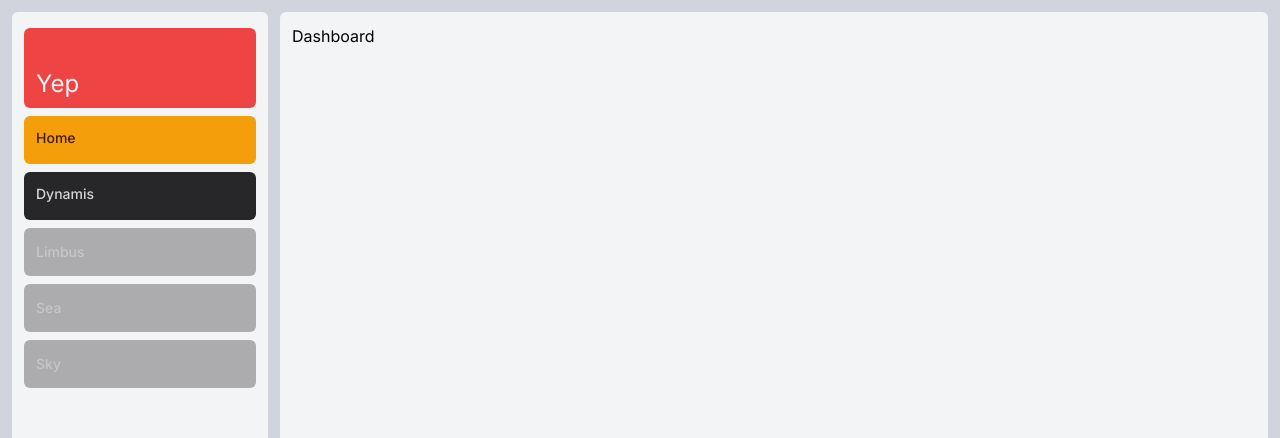
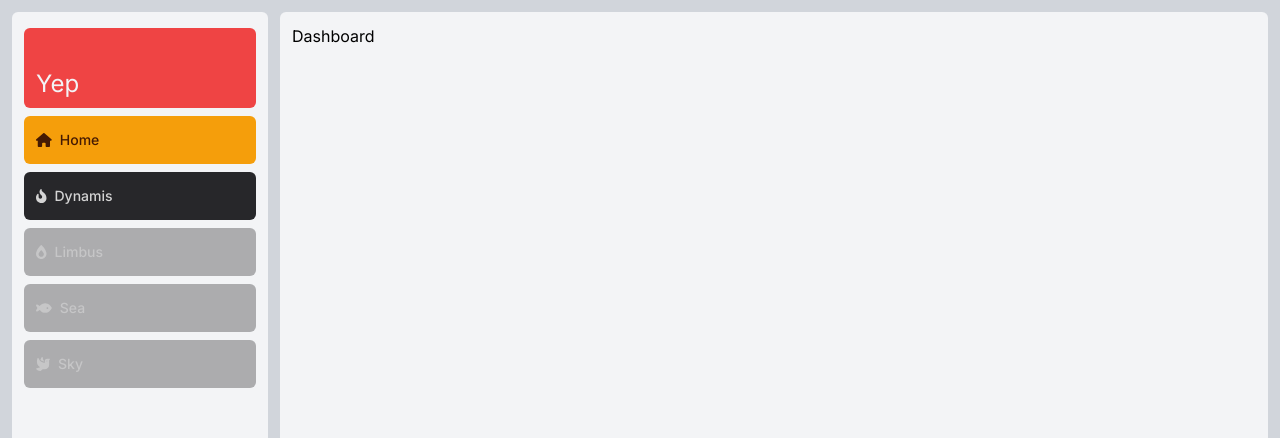
Before and after one commit to Meatclump/ls-tracker, a Next.js app: page /dashboard in a window 1280 px wide. Shown: the top 438 px of the page. Built offline with nearby package versions, Linux system fonts and the light colour scheme.

Commit message:
Added font awesome icons

```diff
--- a/app/ui/dashboard/nav-links.tsx
+++ b/app/ui/dashboard/nav-links.tsx
@@ -1,14 +1,16 @@
 'use client'
 
+import { faCloud, faDove, faFireFlameCurved, faFireFlameSimple, faFish, faHouse } from "@fortawesome/free-solid-svg-icons"
+import { FontAwesomeIcon } from "@fortawesome/react-fontawesome"
 import Link from "next/link"
 import { usePathname } from "next/navigation"
 
 const links = [
-	{ name: "Home", href: "/dashboard" },
-	{ name: "Dynamis", href: "/dashboard/dynamis" },
-	{ name: "Limbus", href: "/dashboard/limbus", disabled: true },
-	{ name: "Sea", href: "/dashboard/sea", disabled: true },
-	{ name: "Sky", href: "/dashboard/sky", disabled: true },
+	{ name: "Home", href: "/dashboard", icon: <FontAwesomeIcon icon={faHouse} /> },
+	{ name: "Dynamis", href: "/dashboard/dynamis", icon: <FontAwesomeIcon  icon={faFireFlameCurved}/> },
+	{ name: "Limbus", href: "/dashboard/limbus", icon: <FontAwesomeIcon icon={faFireFlameSimple} />, disabled: true },
+	{ name: "Sea", href: "/dashboard/sea", icon: <FontAwesomeIcon icon={faFish} />, disabled: true },
+	{ name: "Sky", href: "/dashboard/sky", icon: <FontAwesomeIcon icon={faDove} />, disabled: true },
 ]
 
 export default function NavLinks() {
@@ -24,9 +26,10 @@ export default function NavLinks() {
 								type="button"
 								key={link.name}
 								disabled={true}
-								className="md:flex-none h-[48px] w-full grow gap-2 font-medium bg-zinc-800/35 text-neutral-100/35 rounded-md p-3 text-sm text-start"
+								className="flex md:flex-none items-center h-[48px] grow gap-2 font-medium bg-zinc-800/35 text-neutral-100/35 rounded-md p-3 text-sm text-start"
 							>
-								{link.name}
+								{link.icon}
+								<p>{link.name}</p>
 							</button>
 						)
 					} else {
@@ -34,9 +37,10 @@ export default function NavLinks() {
 							<Link
 								key={link.name}
 								href={link.href}
-								className={`${pathname === link.href ? 'bg-amber-500 text-amber-950' : 'bg-zinc-800 text-neutral-300'} md:flex-none h-[48px] w-full grow gap-2 font-medium rounded-md p-3 text-sm hover:bg-amber-500 hover:text-amber-950`}
+								className={`${pathname === link.href ? 'bg-amber-500 text-amber-950' : 'bg-zinc-800 text-neutral-300'} flex items-center h-[48px] text-start gap-2 font-medium rounded-md p-3 text-sm hover:bg-amber-500 hover:text-amber-950`}
 							>
-								<p className="">{link.name}</p>
+								{link.icon}
+								<p>{link.name}</p>
 							</Link>
 						)
 					}
--- a/package.json
+++ b/package.json
@@ -9,6 +9,9 @@
     "lint": "next lint"
   },
   "dependencies": {
+    "@fortawesome/fontawesome-svg-core": "^6.5.1",
+    "@fortawesome/free-solid-svg-icons": "^6.5.1",
+    "@fortawesome/react-fontawesome": "^0.2.0",
     "next": "14.1.0",
     "react": "^18",
     "react-dom": "^18"
```
Also changed, not shown: 1 other file (tests, documents, lock files or other folders).
